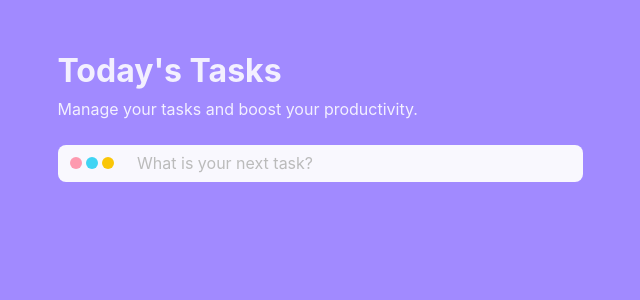
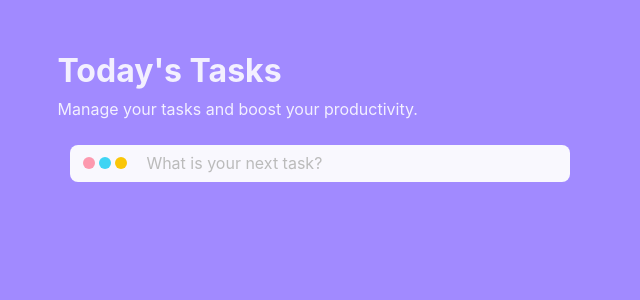
Before and after one commit to imanmaulana1/todo-app, a React (Vite) app: page / in a window 1280 px wide. Shown: the top 300 px of the page, without its empty margins (320-960 px from the left). Built offline with nearby package versions, Linux system fonts and the light colour scheme.

Commit message:
style: fix padding input addToDo component

```diff
--- a/src/App.css
+++ b/src/App.css
@@ -5,6 +5,10 @@
   text-align: center;
 }
 
+* {
+  box-sizing: border-box;
+}
+
 .container {
   max-width: 525px;
   margin-inline: auto;
--- a/src/components/AddToDo/AddToDo.module.css
+++ b/src/components/AddToDo/AddToDo.module.css
@@ -41,9 +41,25 @@
   animation-delay: 0.2s;
 }
 
+.formGroup {
+  flex: 1;
+}
+
+.srOnly {
+  position: absolute;
+  width: 1px;
+  height: 1px;
+  padding: 0;
+  margin: -1px;
+  overflow: hidden;
+  clip: rect(0, 0, 0, 0);
+  white-space: nowrap;
+  border: 0;
+}
+
 .inputTodo {
-  flex: 1;
-  padding: 0.6rem 0.8rem;
+  width: 100%;
+  padding: 0.6rem;
   color: #717082;
 }
 
@@ -60,15 +76,3 @@
     transform: translateY(-4px);
   }
 }
-
-.srOnly {
-  position: absolute;
-  width: 1px;
-  height: 1px;
-  padding: 0;
-  margin: -1px;
-  overflow: hidden;
-  clip: rect(0, 0, 0, 0);
-  white-space: nowrap;
-  border: 0;
-}
--- a/src/components/AddToDo/index.jsx
+++ b/src/components/AddToDo/index.jsx
@@ -47,6 +47,7 @@ function AddToDo({ addTodo }) {
               ></div>
             ))}
           </div>
+          <div className={styles.formGroup}>
             <label htmlFor='todoInput' className={styles.srOnly}>
               Task Input
             </label>
@@ -66,6 +67,7 @@ function AddToDo({ addTodo }) {
               required
             />
           </div>
+        </div>
       </form>
     </section>
   );
```
Lines whose indentation alone changed are shown as unchanged.
